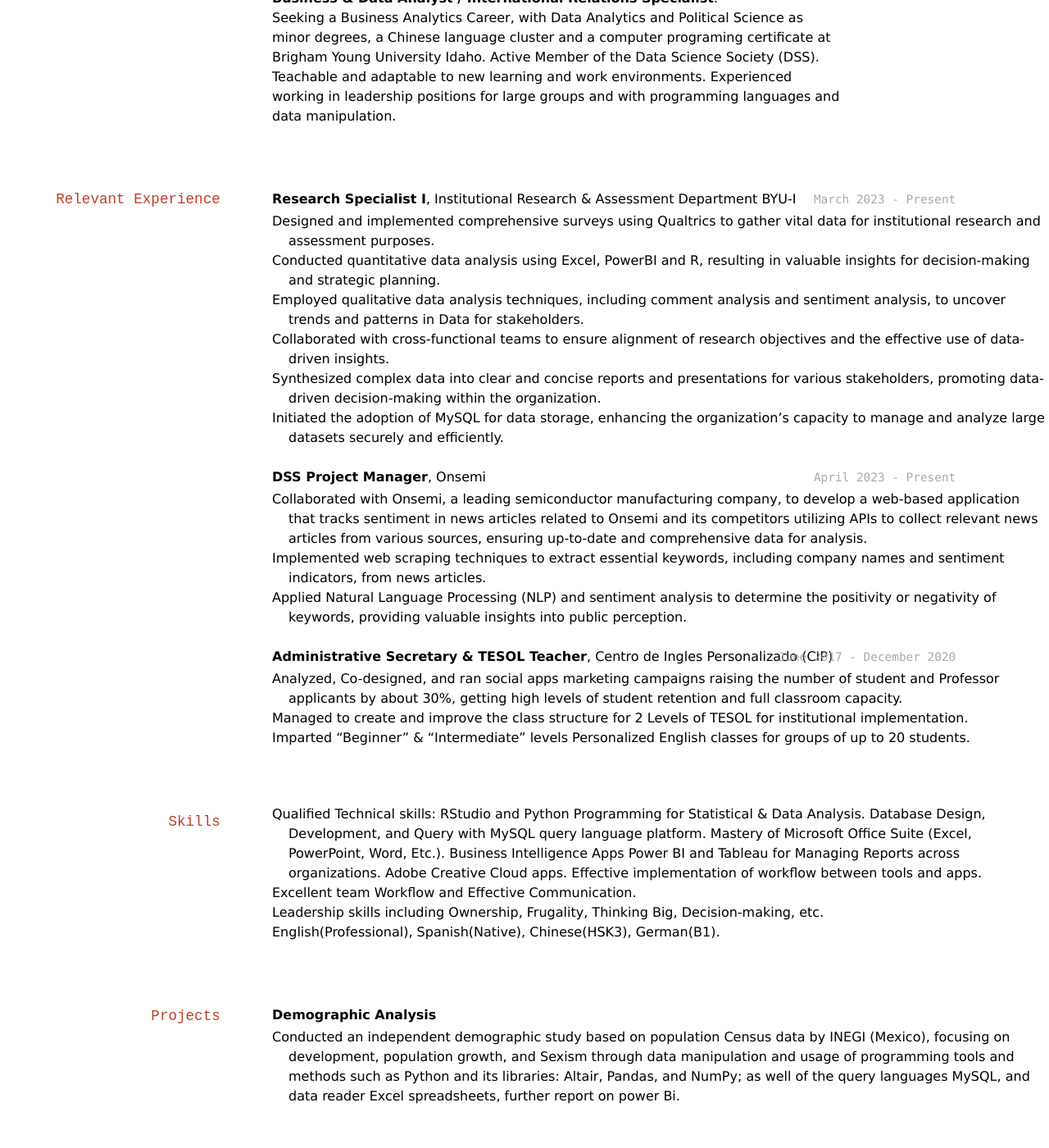
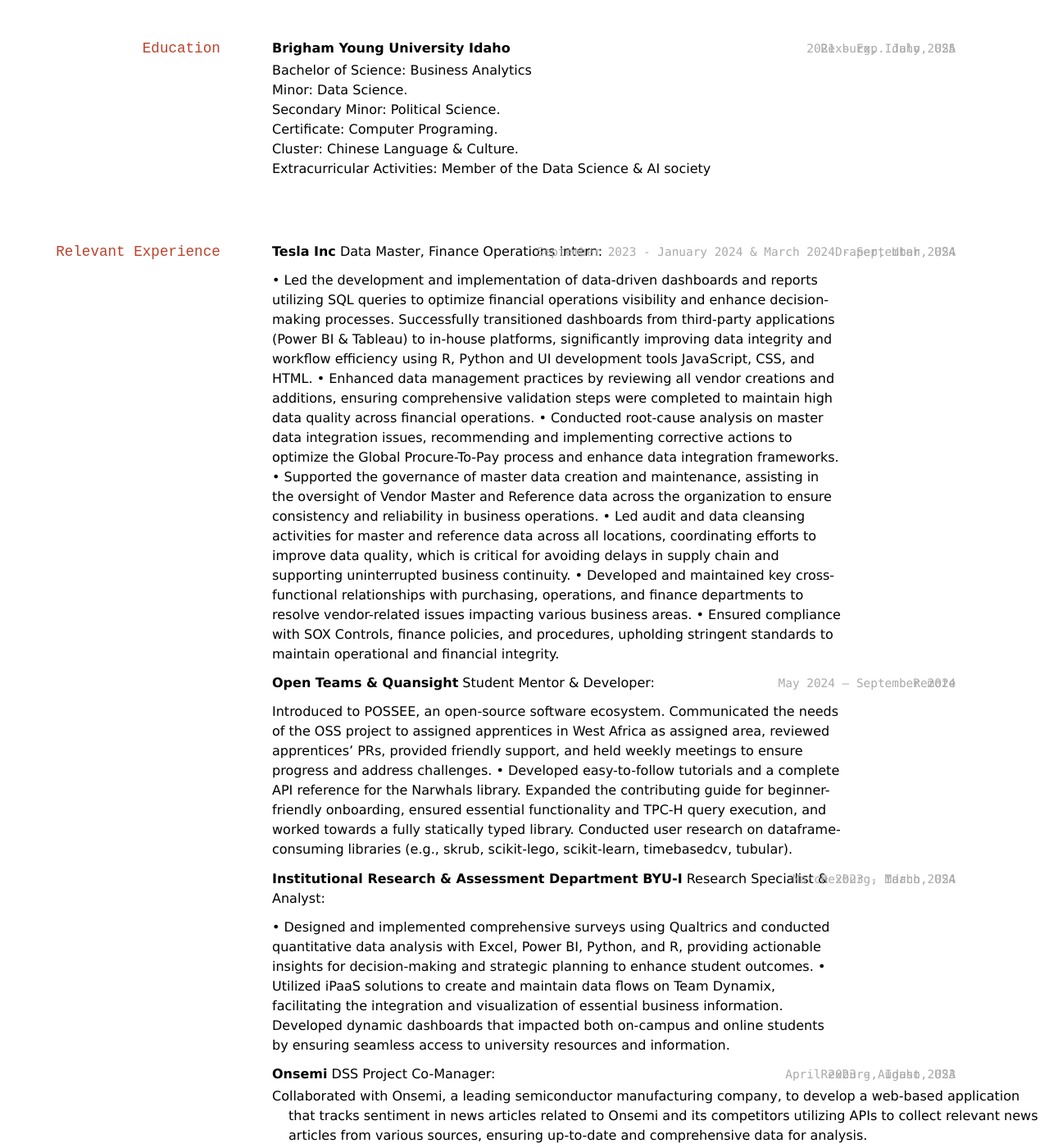
Before and after one commit to ChristianLG2/Christian_Lira_online_resume, a Jekyll site: the page built from docs/index.md, in a window 1280 px wide and 1400 px high, scrolled down 230 px. Shown: the whole window at 82% size. Built offline with Jekyll 4.4.1, drawn with Linux system fonts in a browser that asks for light colours; some of the changed text lies outside the part shown.

Commit message:
Oct 2024 Update

```diff
--- a/docs/index.md
+++ b/docs/index.md
@@ -2,77 +2,145 @@
 layout: cv
 title: Christian Lira's Resume
 ---
-# Christian Lira Gonzalez
+# Christian Lira Gonzalez - 李浩峰
+### Business Operations & Data Science Analyst - 业务运营和数据科学分析师
+
+
 
 <div id="webaddress">
-<a href="#">christian.lira.gl@gmail.com </a>
-| <a href="#">lir18001@byui.edu</a>
+<a href="christian.lira.gl@gmail.com">christian.lira.gl@gmail.com </a>
+| <a href="lir18001@byui.edu">lir18001@byui.edu</a>
 | <a href="https://www.linkedin.com/in/christian-lira-6598341b9/">LinkedIn</a>
 | <a href="https://github.com/ChristianLG2">GitHub</a>
+| <a href= "https://christianlg2.github.io/ChristianLG/">Personal Website</a>
 </div>
+
+
 
 ## Education
 
-`January 2021 - April 2025`
-__Brigham Young University Idaho__, Rexburg, ID.
+`2021 - Exp. July 2025`
+`Rexburg, Idaho, USA`
+__Brigham Young University Idaho__
 
-__Business & Data Analyst / International Relations Specialist__:
-Seeking a Business Analytics Career, with Data Analytics and Political Science as minor degrees, a Chinese language cluster and a computer programing certificate at Brigham Young University Idaho.  Active Member of the Data Science Society (DSS). Teachable and adaptable to new learning and work environments. Experienced working in leadership positions for large groups and with programming languages and data manipulation.
+* Bachelor of Science: Business Analytics
+* Minor: Data Science.
+* Secondary Minor:  Political Science.
+* Certificate: Computer Programing.
+* Cluster: Chinese Language & Culture.
+* Extracurricular Activities: Member of the Data Science & AI society
 
 
 ## Relevant Experience
 
-`March 2023 - Present`
-__Research Specialist I__, Institutional Research & Assessment Department BYU-I
-* Designed and implemented comprehensive surveys using Qualtrics to gather vital data for institutional research and assessment purposes.
-* Conducted quantitative data analysis using Excel, PowerBI and R, resulting in valuable insights for decision-making and strategic planning.
-* Employed qualitative data analysis techniques, including comment analysis and sentiment analysis, to uncover trends and patterns in Data for stakeholders.
-* Collaborated with cross-functional teams to ensure alignment of research objectives and the effective use of data-driven insights.
-* Synthesized complex data into clear and concise reports and presentations for various stakeholders, promoting data-driven decision-making within the organization.
-* Initiated the adoption of MySQL for data storage, enhancing the organization's capacity to manage and analyze large datasets securely and efficiently.
+`September 2023 - January 2024 & March 2024 - September 2024`
+`Draper, Utah, USA`
+__Tesla Inc__ Data Master, Finance Operations Intern:
 
-`April 2023 - Present`
-__DSS Project Manager__, Onsemi
+• Led the development and implementation of data-driven dashboards and reports utilizing SQL queries to optimize financial operations visibility
+and enhance decision-making processes. Successfully transitioned dashboards from third-party applications (Power BI & Tableau) to in-house
+platforms, significantly improving data integrity and workflow efficiency using R, Python and UI development tools JavaScript, CSS, and HTML.
+• Enhanced data management practices by reviewing all vendor creations and additions, ensuring comprehensive validation steps were completed
+to maintain high data quality across financial operations.
+• Conducted root-cause analysis on master data integration issues, recommending and implementing corrective actions to optimize the Global
+Procure-To-Pay process and enhance data integration frameworks.
+• Supported the governance of master data creation and maintenance, assisting in the oversight of Vendor Master and Reference data across the
+organization to ensure consistency and reliability in business operations.
+• Led audit and data cleansing activities for master and reference data across all locations, coordinating efforts to improve data quality, which is
+critical for avoiding delays in supply chain and supporting uninterrupted business continuity.
+• Developed and maintained key cross-functional relationships with purchasing, operations, and finance departments to resolve vendor-related
+issues impacting various business areas.
+• Ensured compliance with SOX Controls, finance policies, and procedures, upholding stringent standards to maintain operational and financial
+integrity.
+
+
+
+`May 2024 –  September 2024`
+`Remote`
+__Open Teams & Quansight__ Student Mentor & Developer:
+
+Introduced to POSSEE, an open-source software ecosystem. Communicated the needs of the OSS project to assigned apprentices in West Africa as
+assigned area, reviewed apprentices’ PRs, provided friendly support, and held weekly meetings to ensure progress and address challenges.
+• Developed easy-to-follow tutorials and a complete API reference for the Narwhals library. Expanded the contributing guide for beginner-friendly
+onboarding, ensured essential functionality and TPC-H query execution, and worked towards a fully statically typed library. Conducted user
+research on dataframe-consuming libraries (e.g., skrub, scikit-lego, scikit-learn, timebasedcv, tubular).
+
+
+
+`March 2023 - March 2024`
+`Rexburg, Idaho, USA`
+__Institutional Research & Assessment Department BYU-I__ Research Specialist & Analyst:
+
+• Designed and implemented comprehensive surveys using Qualtrics and conducted quantitative data analysis with Excel, Power BI, Python, and R,
+providing actionable insights for decision-making and strategic planning to enhance student outcomes.
+• Utilized iPaaS solutions to create and maintain data flows on Team Dynamix, facilitating the integration and visualization of essential business
+information. Developed dynamic dashboards that impacted both on-campus and online students by ensuring seamless access to university
+resources and information.
+
+
+
+`April 2023 - August 2023`
+`Rexburg, Idaho, USA`
+__Onsemi__ DSS Project Co-Manager:
+
 * Collaborated with Onsemi, a leading semiconductor manufacturing company, to develop a web-based application that tracks sentiment in news articles related to Onsemi and its competitors utilizing APIs to collect relevant news articles from various sources, ensuring up-to-date and comprehensive data for analysis.
 * Implemented web scraping techniques to extract essential keywords, including company names and sentiment indicators, from news articles.
 * Applied Natural Language Processing (NLP) and sentiment analysis to determine the positivity or negativity of keywords, providing valuable insights into public perception.
 
+
+
 `June 2017 - December 2020`
-__Administrative Secretary & TESOL Teacher__, Centro de Ingles Personalizado (CIP)
+`San Luis Potosi, SLP, Mexico`
+__Centro de Ingles Personalizado (CIP)__ Administrative Secretary & TESOL Teacher:
+
 * Analyzed, Co-designed, and ran social apps marketing campaigns raising the number of student and Professor applicants by about 30%, getting high levels of student retention and full classroom capacity.
 * Managed to create and improve the class structure for 2 Levels of TESOL for institutional implementation.
 * Imparted "Beginner" & "Intermediate" levels Personalized English classes for groups of up to 20 students.
 
 ## Skills
 
-* Qualified Technical skills: RStudio and Python Programming for Statistical & Data Analysis. Database Design, Development, and Query with MySQL query language platform. Mastery of Microsoft Office Suite (Excel, PowerPoint, Word, Etc.). Business Intelligence Apps Power BI and Tableau for Managing Reports across organizations. Adobe Creative Cloud apps. Effective implementation of workflow between tools and apps.
-* Excellent team Workflow and Effective Communication.
-* Leadership skills including Ownership, Frugality, Thinking Big, Decision-making, etc.
-* English(Professional), Spanish(Native), Chinese(HSK3), German(B1).
+Programming & Analysis: Proficient in using statistical and geospatial
+analysis tools such as R and Python. Skilled in creating dynamic
+Reporting tools using Power BI, Tableau, and Excel with VBA.
+Experienced in conducting both quantitative and qualitative analyses,
+including advanced techniques like Machine & Deep Learning
+Engineering. Skilled website UI development with CSS, JavaScript, HTML
+and C#.
 
-## Projects
+Database Management & Development:  Extensive experience in SQL
+(MySQL, Microsoft SQL Studio) for complex database management and
+optimization.
 
-__Demographic Analysis__
-* Conducted an independent demographic study based on population Census data by INEGI (Mexico), focusing on development,
-population growth, and Sexism through data manipulation and usage of programming tools and methods such as Python and its
-libraries: Altair, Pandas, and NumPy; as well of the query languages MySQL, and data reader Excel spreadsheets, further report on
-power Bi.
+Compliance and Data Governance: Ensured adherence to SOX Controls
+and institutional finance policies, maintaining high standards of data
+integrity and compliance.
+
+Communication and Leadership: Effective communicator with proven
+ability to lead and manage projects that require coordination between
+diverse teams.
+
+Language Proficiency:
+Native in Spanish and professional proficiency in English. Intermediate
+knowledge of Chinese (HSK3) and German (B1), facilitating effective
+communication in diverse cultural environments.
 
 ## Publications
 
 * GitHub Repositories: Includes School and Personal Projects performed, presented in Script, and in a formal presentation.
 <div id="webaddress">
-<a href="https://github.com/ChristianLG2">GitHub</a>
+<a href="https://github.com/ChristianLG2">GitHub Repository</a>
+<a href="https://christianlg2.github.io/ChristianLG/MyPortfolio.html">My Portfolio</a>
+<a href="">
 </div>
 
 ## Comunity Service
 
-`2018-2020`
-__Church of Jesus Christ of Latter Day Saints Service Missionary__, Utah Orem Mission and Mexico Pachuca Mission:
-* Leadership Position: Trained and supervised the efficiency and well being of groups up to 30 assigned Spanish and English speaking missionaries.
+`August 2018 - June 2020`
+`Orem, Utah, USA ~ Pachuca, Hidalgo, Mexico`
+__Church of Jesus Christ of Latter Day Saints Service Missionary__
+
+* Led and trained groups of twenty-five missionaries across extensive geographical areas in two countries, overseeing performance and well-being.
 
 ## Interests
 
 + Seeking a secondary minor degree in Political Sciences with profound interest for Foreign Affairs, International Relations, with emphasis on the Philosophy of Political Economic Theory.
-<!-- ### Footer
-<!-- Last updated: May 2023 -->
```
Also changed, not shown: 3 other files.
